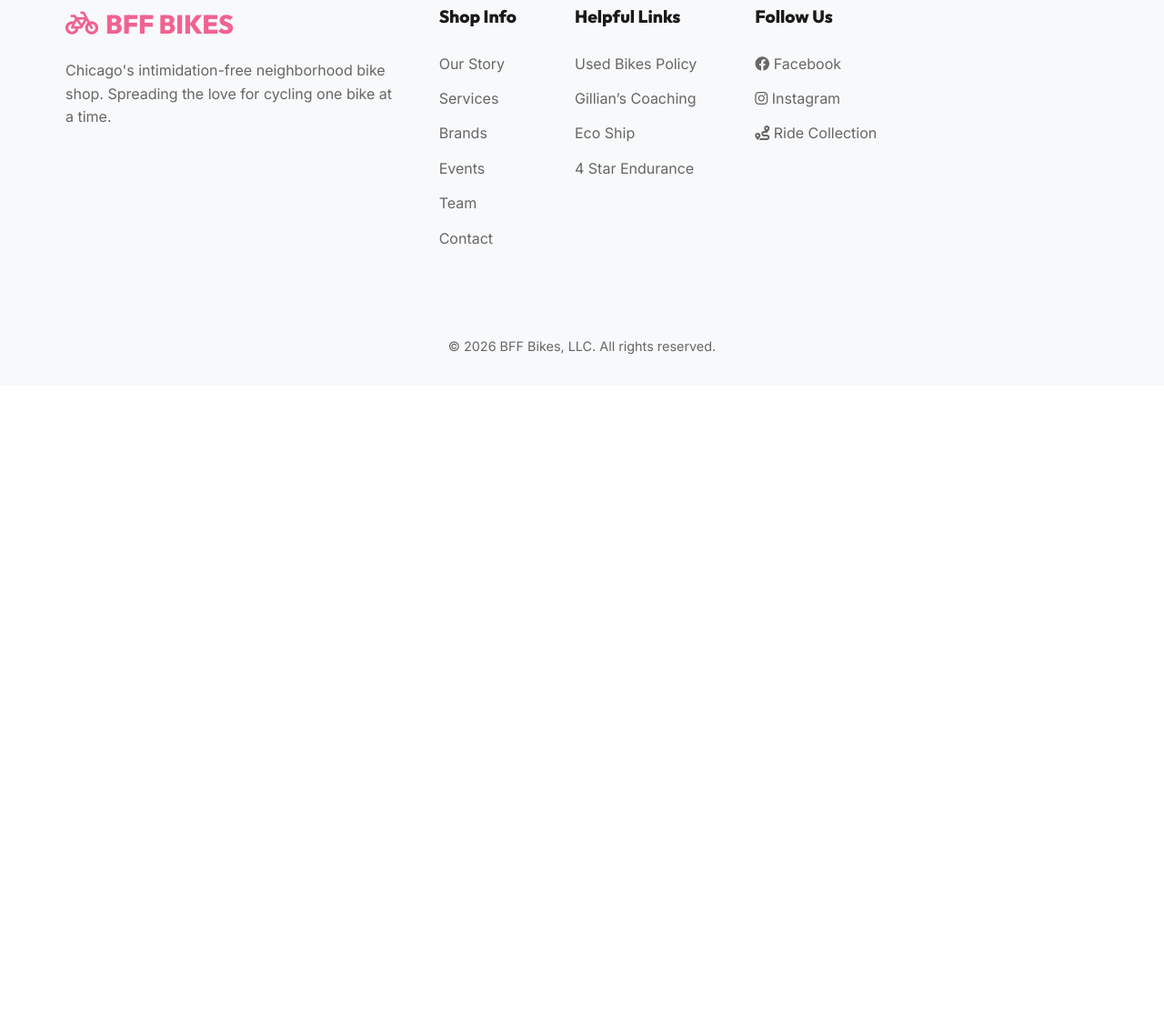
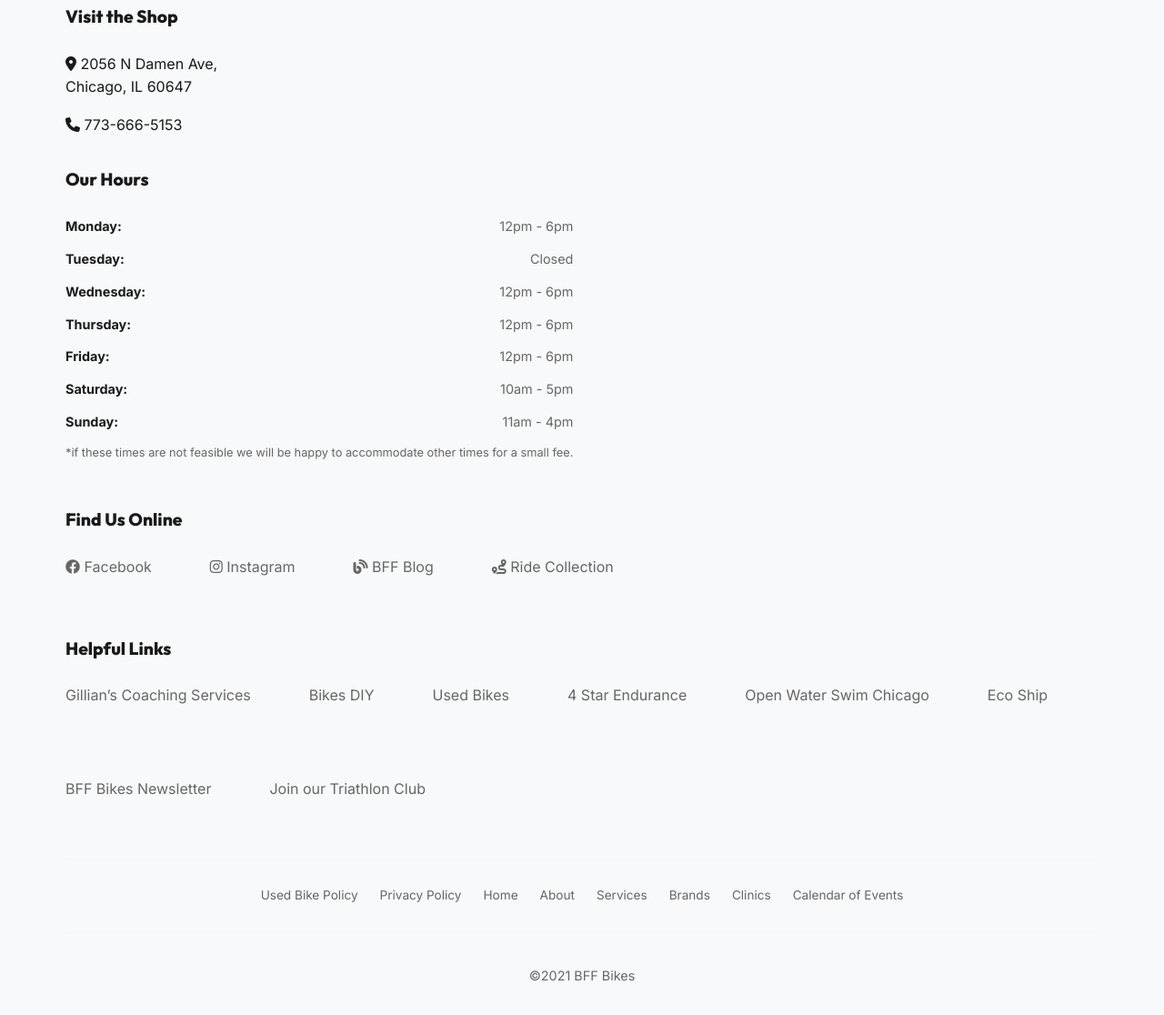
Before and after one commit to Maheen84/BFF-Bikes-LLC, a website built with Vite: page index.html in a window 1280 px wide. Shown: the part 6881-7997 px from the top of the page at 91% size. Before the commit the page ends 7305 px from the top, so only its background shows below. Built offline with nearby package versions, Linux system fonts and the light colour scheme.

Commit message:
Enhancement: Comprehensive footer update with detailed business info, hours, and resources

```diff
--- a/index.html
+++ b/index.html
@@ -280,45 +280,62 @@
     <footer>
         <div class="container">
             <div class="footer-content">
-                <div class="footer-logo">
-                    <a href="#" class="logo">
-                        <i class="fas fa-bicycle"></i> BFF BIKES
-                    </a>
-                    <p style="margin-top: 1rem; color: var(--text-muted);">Chicago's intimidation-free neighborhood bike shop. Spreading the love for cycling one bike at a time.</p>
+                <div class="footer-col">
+                    <h4>Visit the Shop</h4>
+                    <p><i class="fas fa-location-dot"></i> 2056 N Damen Ave,<br>Chicago, IL 60647</p>
+                    <p style="margin-top: 1rem;"><i class="fas fa-phone"></i> 773-666-5153</p>
+
+                    <h4 style="margin-top: 2rem;">Our Hours</h4>
+                    <ul class="hours-list">
+                        <li><span>Monday:</span> 12pm - 6pm</li>
+                        <li><span>Tuesday:</span> Closed</li>
+                        <li><span>Wednesday:</span> 12pm - 6pm</li>
+                        <li><span>Thursday:</span> 12pm - 6pm</li>
+                        <li><span>Friday:</span> 12pm - 6pm</li>
+                        <li><span>Saturday:</span> 10am - 5pm</li>
+                        <li><span>Sunday:</span> 11am - 4pm</li>
+                    </ul>
+                    <p style="font-size: 0.8rem; margin-top: 0.5rem; color: var(--text-muted);">*if these times are not feasible we will be happy to accommodate other times for a small fee.</p>
                 </div>
-                <div class="footer-links">
+
                 <div class="footer-col">
-                        <h4>Shop Info</h4>
-                        <ul>
-                            <li><a href="#about">Our Story</a></li>
-                            <li><a href="#services">Services</a></li>
-                            <li><a href="#brands">Brands</a></li>
-                            <li><a href="#events">Events</a></li>
-                            <li><a href="#team">Team</a></li>
-                            <li><a href="#contact">Contact</a></li>
-                        </ul>
-                    </div>
-                    <div class="footer-col">
-                        <h4>Helpful Links</h4>
-                        <ul>
-                            <li><a href="https://workingbikes.org" target="_blank">Used Bikes Policy</a></li>
-                            <li><a href="https://app.tridot.com/onboard/sign-up/gillianforsyth" target="_blank">Gillian’s Coaching</a></li>
-                            <li><a href="https://ecoship.org" target="_blank">Eco Ship</a></li>
-                            <li><a href="https://4starendurance.com" target="_blank">4 Star Endurance</a></li>
-                        </ul>
-                    </div>
-                    <div class="footer-col">
-                        <h4>Follow Us</h4>
-                        <ul>
+                    <h4>Find Us Online</h4>
+                    <ul class="footer-links">
                         <li><a href="https://www.facebook.com/BFFBikes/" target="_blank"><i class="fab fa-facebook"></i> Facebook</a></li>
                         <li><a href="https://www.instagram.com/bffbikes/" target="_blank"><i class="fab fa-instagram"></i> Instagram</a></li>
+                        <li><a href="https://www.bffbikes.com/blog" target="_blank"><i class="fas fa-blog"></i> BFF Blog</a></li>
                         <li><a href="https://ridewithgps.com/collections/1761316?privacy_code=medElC0L0M3CYWIq" target="_blank"><i class="fas fa-route"></i> Ride Collection</a></li>
                     </ul>
                 </div>
+
+                <div class="footer-col">
+                    <h4>Helpful Links</h4>
+                    <ul class="footer-links">
+                        <li><a href="https://app.tridot.com/onboard/sign-up/gillianforsyth" target="_blank">Gillian’s Coaching Services</a></li>
+                        <li><a href="https://www.liv-cycling.com/global/campaigns/bike_diy" target="_blank">Bikes DIY</a></li>
+                        <li><a href="https://workingbikes.org" target="_blank">Used Bikes</a></li>
+                        <li><a href="https://4starendurance.com" target="_blank">4 Star Endurance</a></li>
+                        <li><a href="https://runsignup.com/Race/IL/Chicago/ChicagoTriathlonOpenWaterSwim" target="_blank">Open Water Swim Chicago</a></li>
+                        <li><a href="https://ecoship.org" target="_blank">Eco Ship</a></li>
+                        <li><a href="https://forms.ascent360.com/WebForm/Viewer?fc=5Syj5GvgmVM3ZnZCK3rs6g%3D%3D" target="_blank">BFF Bikes Newsletter</a></li>
+                        <li><a href="https://forms.ascent360.com/WebForm/Viewer?fc=6PHBsG3%2B8Q0cX%2Bex%2BqOFag%3D%3D" target="_blank">Join our Triathlon Club</a></li>
+                    </ul>
                 </div>
             </div>
+
+            <div class="footer-bottom-links">
+                <a href="https://www.bffbikes.com/usedbikepolicy" target="_blank">Used Bike Policy</a>
+                <a href="https://www.bffbikes.com/privacy-policy" target="_blank">Privacy Policy</a>
+                <a href="https://www.bffbikes.com/home" target="_blank">Home</a>
+                <a href="https://www.bffbikes.com/about" target="_blank">About</a>
+                <a href="https://www.bffbikes.com/services" target="_blank">Services</a>
+                <a href="https://www.bffbikes.com/brands" target="_blank">Brands</a>
+                <a href="https://www.bffbikes.com/clinics" target="_blank">Clinics</a>
+                <a href="https://www.bffbikes.com/events" target="_blank">Calendar of Events</a>
+            </div>
+
             <div class="footer-bottom">
-                <p>&copy; 2026 BFF Bikes, LLC. All rights reserved.</p>
+                <p>©2021 BFF Bikes</p>
             </div>
         </div>
     </footer>
--- a/src/style.css
+++ b/src/style.css
@@ -613,6 +613,45 @@
   margin-bottom: 1.5rem;
 }
 
+.hours-list {
+  list-style: none;
+  margin-top: 1rem;
+}
+
+.hours-list li {
+  display: flex;
+  justify-content: space-between;
+  margin-bottom: 0.3rem;
+  font-size: 0.9rem;
+  color: var(--text-muted);
+}
+
+.hours-list li span {
+  font-weight: 600;
+  color: var(--text);
+}
+
+.footer-bottom-links {
+  display: flex;
+  justify-content: center;
+  flex-wrap: wrap;
+  gap: 1.5rem;
+  margin-bottom: 2rem;
+  padding-top: 2rem;
+  border-top: 1px solid var(--glass-border);
+}
+
+.footer-bottom-links a {
+  text-decoration: none;
+  color: var(--text-muted);
+  font-size: 0.85rem;
+  transition: var(--transition);
+}
+
+.footer-bottom-links a:hover {
+  color: var(--primary);
+}
+
 /* Mobile Responsiveness */
 @media (max-width: 992px) {
   .about-flex {
```
Lines whose indentation alone changed are shown as unchanged.
